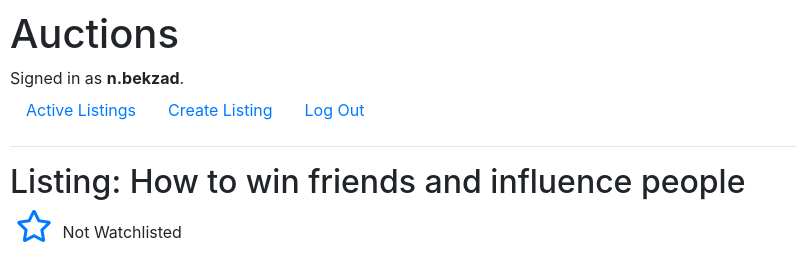
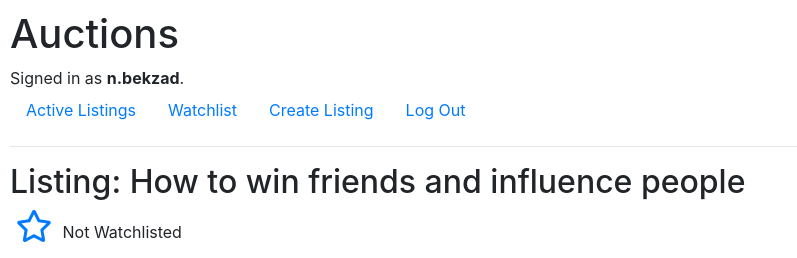
Before and after one commit to bekzad/commerce, a Django app: page /listings/1 in a window 1280 px wide. Shown: the top 258 px of the page, without its empty margins (0-797 px from the left). Run offline with Django 3.2, Linux system fonts and the light colour scheme; a user stored in the database is signed in; data comes from the database, SQL or seed files in the repository; both versions use the stored data as it was after the commit; some libraries are stand-ins or nearby versions.

Commit message:
Added watchlist page

```diff
--- a/auctions/templates/auctions/layout.html
+++ b/auctions/templates/auctions/layout.html
@@ -24,6 +24,9 @@
             </li>
             {% if user.is_authenticated %}
                 <li class="nav-item">
+                    <a class="nav-link" href="{% url 'watchlist_page' %}">Watchlist</a>
+                </li>
+                <li class="nav-item">
                     <a class="nav-link" href="{% url 'create_listing' %}">Create Listing</a>
                 </li>
                 <li class="nav-item">
--- a/auctions/templates/auctions/listing.html
+++ b/auctions/templates/auctions/listing.html
@@ -66,7 +66,7 @@
         <h2 style="text-align:center">Comments</h2>
         {% for comment in comments %}
             <div class="comments-meta">
-                <h4>{{ comment.user }}</h4>
+                <h4>{{ comment.user.first_name }}</h4>
                 <small>{{ comment.created }}</small>
             </div>
             <div class=comments-content>
--- a/auctions/urls.py
+++ b/auctions/urls.py
@@ -13,4 +13,5 @@ urlpatterns = [
     path("<int:listing_id>/bid", views.bid, name="bid"),
     path("<int:listing_id>/close", views.close_listing, name="close_listing"),
     path("<int:listing_id>/comment", views.comment, name="comment"),
+    path("watchlist", views.watchlist_page, name="watchlist_page"),
 ]
--- a/auctions/views.py
+++ b/auctions/views.py
@@ -238,3 +238,16 @@ def comment(request, listing_id):
             newComment = Comment(text_comment=user_comment.cleaned_data['text_comment'], user=request.user, listing=listing)
             newComment.save()
     return HttpResponseRedirect(reverse("listing", args=[listing_id]))
+
+@login_required
+def watchlist_page(request):
+
+    watchlists = request.user.my_watchlist.filter(active=True)
+
+    listings = []
+    for watchlist in watchlists:
+        listings.append(watchlist.listing)
+
+    return render(request, "auctions/watchlist.html",{
+        "listings":listings
+    })
```
Also changed, not shown: auctions/templates/auctions/watchlist.html (added, +27 -0 lines), db.sqlite3.
